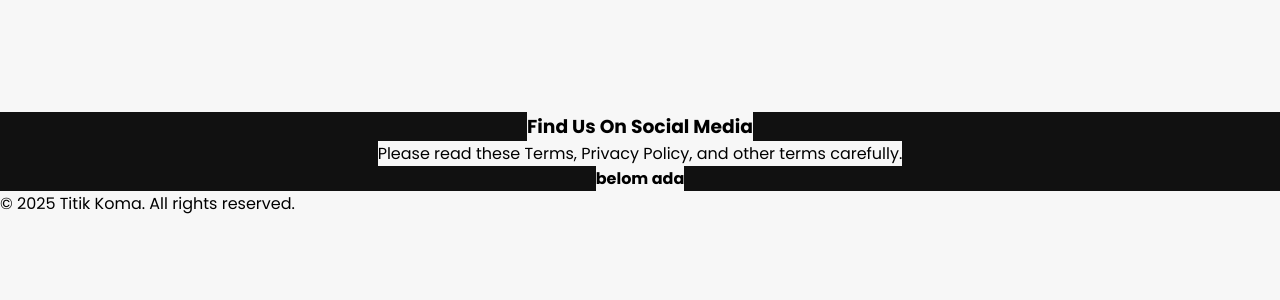
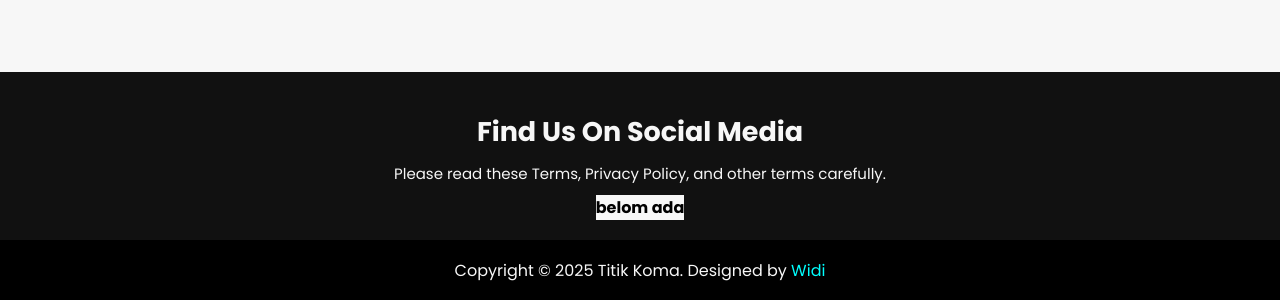
Before and after one commit to SaefulMustofa/company-profile, a plain HTML site: page index.html in a window 1280 px wide. Shown: the part 1448-1748 px from the top of the page. Before the commit the page ends 1664 px from the top, so only its background shows below. Drawn offline with Linux system fonts and the light colour scheme.

Commit message:
code: fix footer

```diff
--- a/index.html
+++ b/index.html
@@ -49,7 +49,7 @@
 </section>
 
 
-<!-- contact page-START -->
+<!-- footer-START -->
 
 <footer>
         <div class="content">
@@ -61,12 +61,14 @@
         </div>
 
         <div class="copyright">
-            <p>&copy; 2025 Titik Koma. All rights reserved.</p>
+            <p>Copyright &copy; 2025 Titik Koma. Designed by
+                <a href="#">Widi</a>
+            </p>
         </div>
 </footer>
 
 
-<!-- contact page-END -->
+<!-- footer-END -->
 
 </body>
 </html>
--- a/style.css
+++ b/style.css
@@ -6,13 +6,10 @@
     background-color: #f7f7f7;
 }
 
-html{
-    scroll-behavior: smooth;
-}
-section {
-    scroll-margin-top: 12vh;
-}
+html{scroll-behavior: smooth;}
+section {scroll-margin-top: 12vh;}
 
+/* header */
 .header {
     position: fixed;
     z-index: 1000;
@@ -49,8 +46,9 @@ section {
     margin-left: 20px;
     font-weight: 500;
 }
+/* header */
 
-
+/* landing-page */
 .landing {
     height: 90vh;
     display: flex;
@@ -86,11 +84,11 @@ section {
 
 .text-landing h1 {
     font-weight: 700;
-    font-size: 2.6rem;
+    font-size: 41.5px;
 }
 
 .text-landing .button {
-    margin-top: 25px
+    margin-top: 25px;
 }
 
 .tombol{
@@ -110,7 +108,9 @@ section {
     background-color: #09b11f;
     color: #f7f7f7;
 }
+/* landing-page */
 
+/* about-page */
 .about-page{
     min-height: 100vh;
     padding: 50px;
@@ -120,13 +120,14 @@ section {
 .about-page .text{
     color:rgb(39, 39, 37);
 }
+/* about-page */
 
+/* footer */
 footer {
     background: #111;
     height: auto;
-    width: 100vw;
+    width: 100%;
     padding-top: 40px;
-    background: none;
 }
 
 .content {
@@ -135,5 +136,36 @@ footer {
     align-items: center;
     justify-content: center;
     flex-direction: column;
+    gap: 10px;
+}
+
+.content h3, .content p {
+    background-color: transparent;
+    color: #f7f7f7;
 
 }
+
+.content h3 {font-size: 27px;}
+.content p {font-size: 15px;}
+
+.copyright {
+    background-color: #000;
+    height: 60px;
+    display: flex;
+    justify-content: center;
+    align-items: center;
+    margin-top: 20px;
+}
+
+.copyright p{
+    background-color: transparent;
+    color: #f7f7f7;
+}
+
+.copyright p a {
+    background-color: transparent;
+    color: #00FFFF;
+    text-decoration: none;
+}
+
+/* footer */
```
